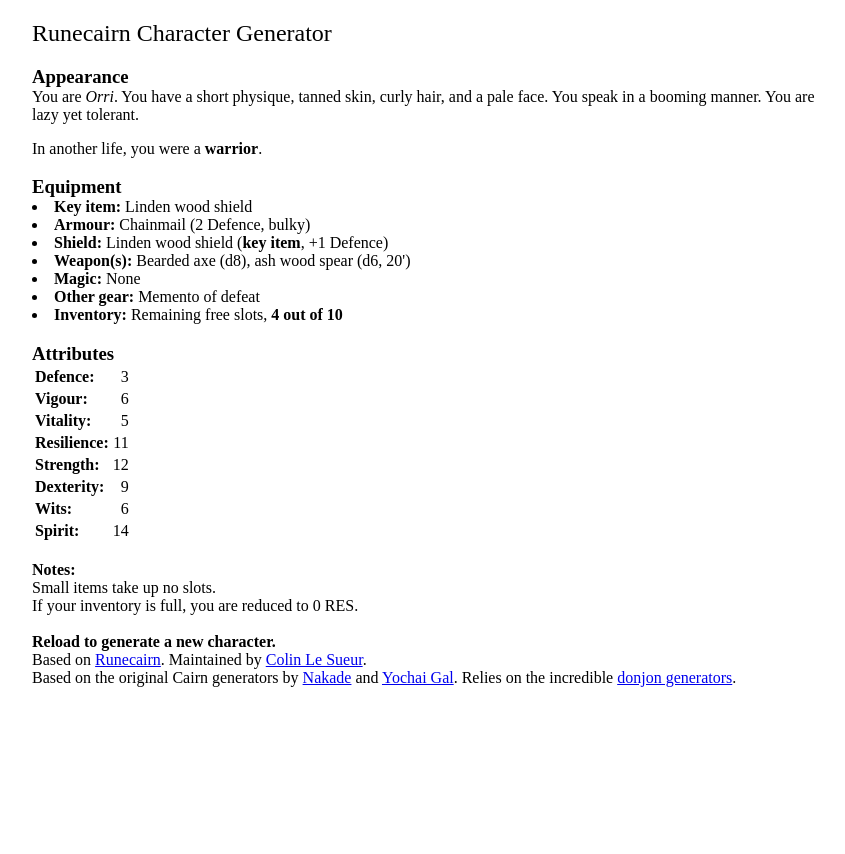
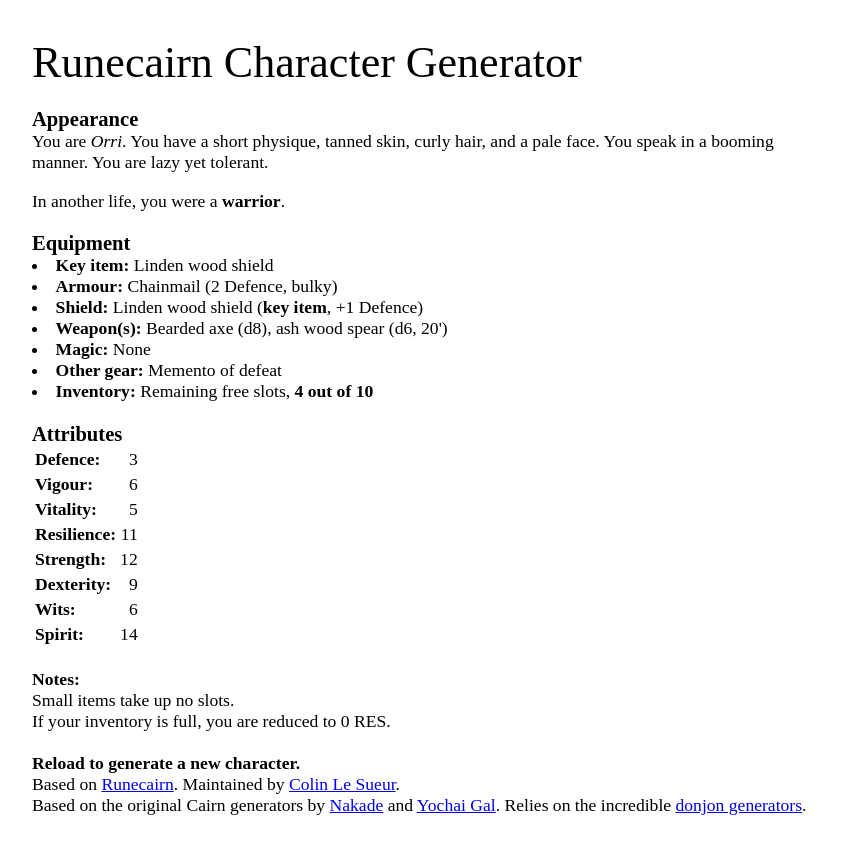
Before and after one commit to byodinsbeardrpg/byodinsbeardrpg.github.io, a Jekyll site: the page generator/index.html, which Jekyll copies as it is, in a window 1280 px wide. Shown: the top 854 px of the page, without its empty margins (208-1053 px from the left). Built offline with Jekyll 4.4.1, drawn with Linux system fonts in a browser that asks for light colours; some web fonts are replaced.

Commit message:
Update index.html

```diff
--- a/generator/index.html
+++ b/generator/index.html
@@ -12,9 +12,9 @@
       a:active {color: #2a9c56}
       a:visited {color: #1a7a3f}
       a:hover {color: #32b865}
-	  h2 {margin-bottom: 0em; font-family: BlackBeard,black-beard; font-weight: 400}
+	  h2 {margin-bottom: 0em; font-family: BlackBeard,black-beard; font-size: 250%; font-weight: 400}
       h3 {margin-bottom: 0em; font-weight: 700; font-family: Futura PT,futura-pt}
-      body {width: 800px; margin: auto; font-family: Minion Pro,minion-pro; font-weight: 400}
+      body {width: 800px; margin: auto; font-family: Minion Pro,minion-pro; font-weight: 400; font-size: 110%}
     </style>
      <script type="text/javascript" src="js/generator.js"></script>
     <script type="text/javascript" src="js/runecairn_data.js"></script>
```
